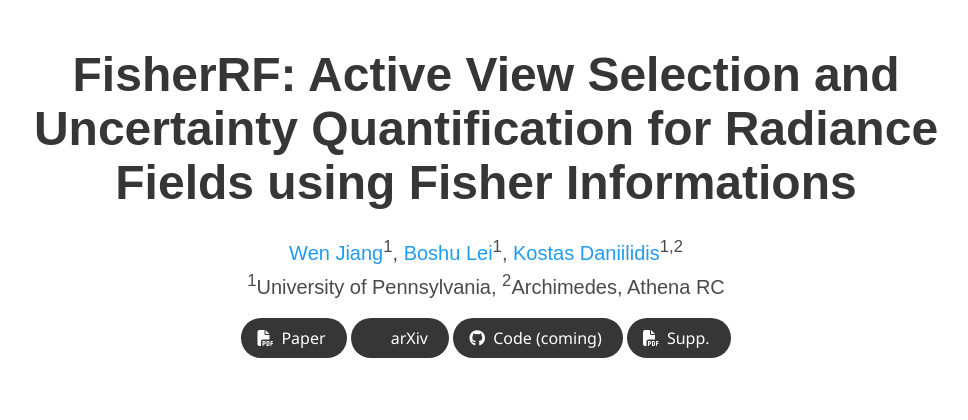
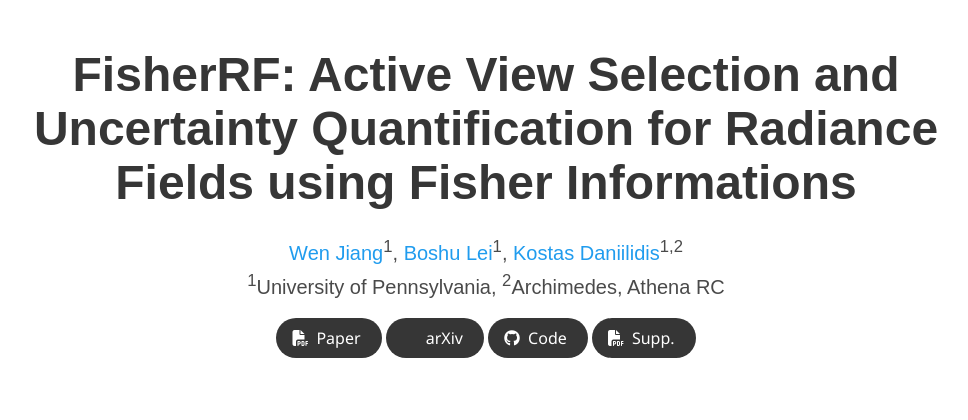
Before and after one commit to JiangWenPL/FisherRF, a plain HTML site: page index.html in a window 1280 px wide. Shown: the top 420 px of the page, without its empty margins (154-1122 px from the left). Drawn offline with nearby package versions, Linux system fonts and the light colour scheme; some icons are missing; a web font is replaced by a local one.

Commit message:
Code released

```diff
--- a/index.html
+++ b/index.html
@@ -104,7 +104,7 @@
                     <span class="icon">
                       <i class="fab fa-github"></i>
                     </span>
-                    <span>Code (coming)</span>
+                    <span>Code</span>
                   </a>
                 </span>
                 <span class="link-block">
```
